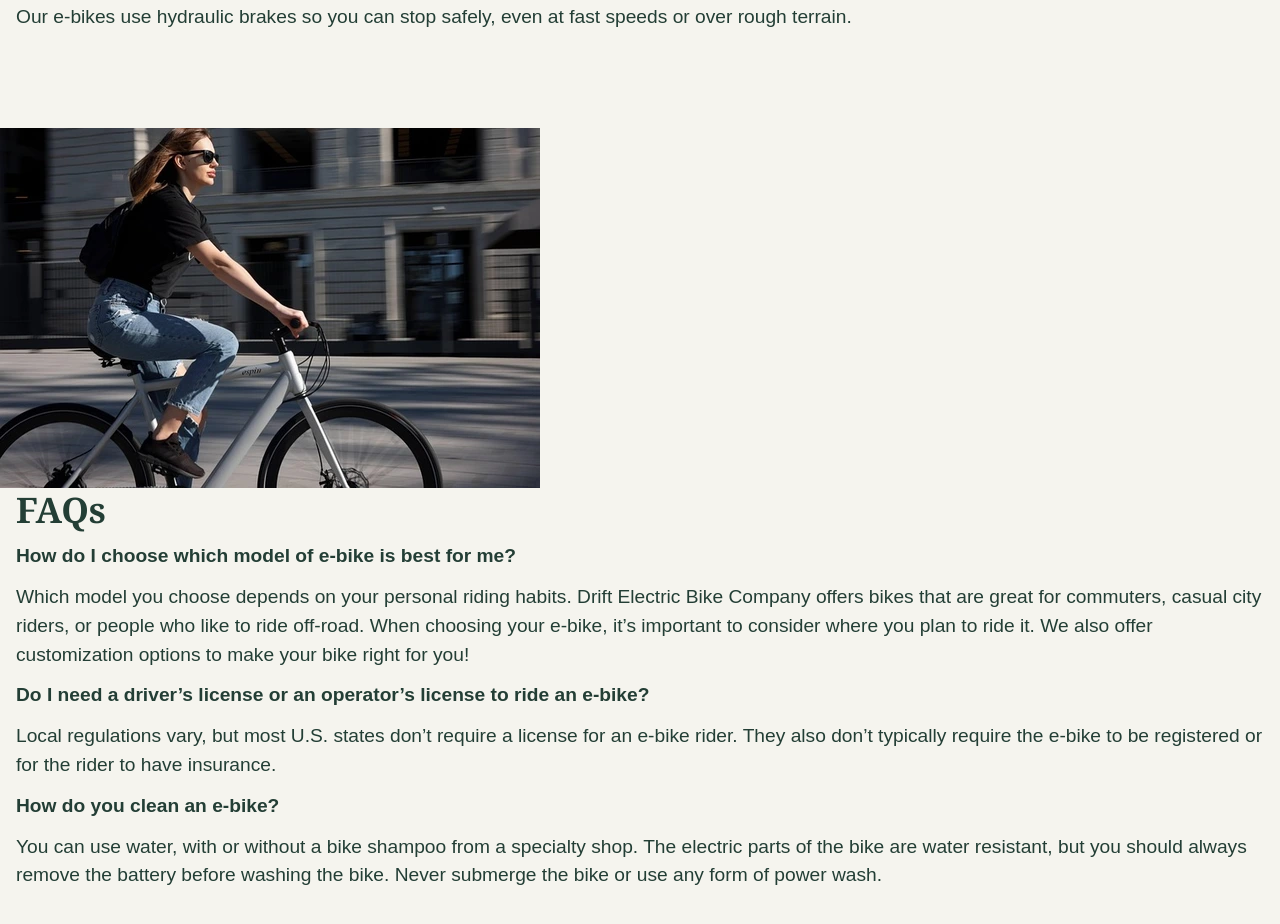
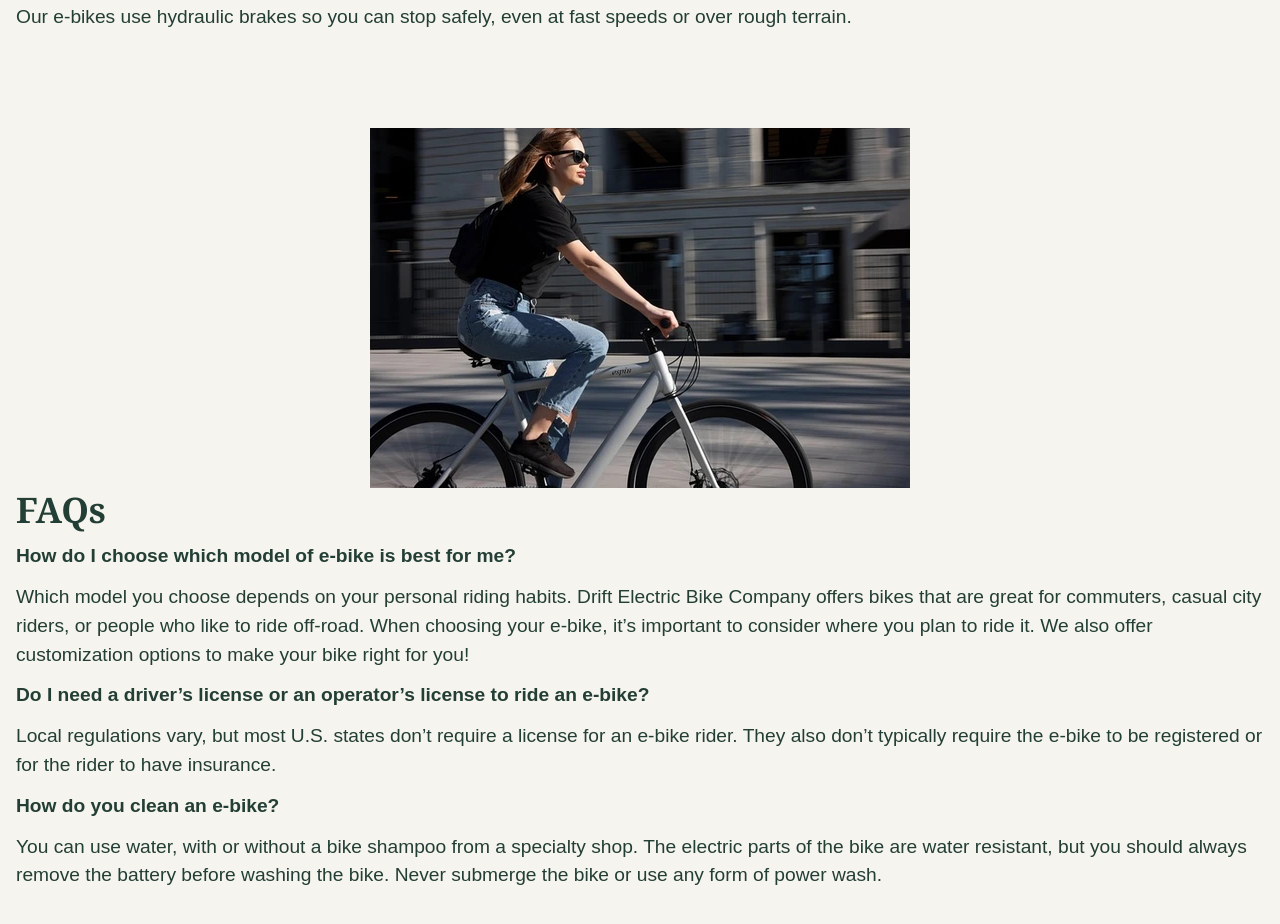
Before and after one commit to tracydchristenson-hub/drift_ebike, a plain HTML site: page learn.html in a window 1280 px wide. Shown: the part 1697-2621 px from the top of the page. Drawn offline with Linux system fonts and the light colour scheme.

Commit message:
Update style.css

```diff
--- a/style.css
+++ b/style.css
@@ -954,6 +954,13 @@ legend{
    }
    /* Makes question text in the FAQs section bold and same color as headings on page - TC */
 
+    #faqs img {
+        display: block;
+        margin-left: auto;
+        margin-right: auto;
+    }
+    /* Centers image on the Info page - TC */
+
     /* PRODUCT PAGES - styles added by TC Nov. 28 - may be changed as necessary */
 
     .bike-details h3 {
```
